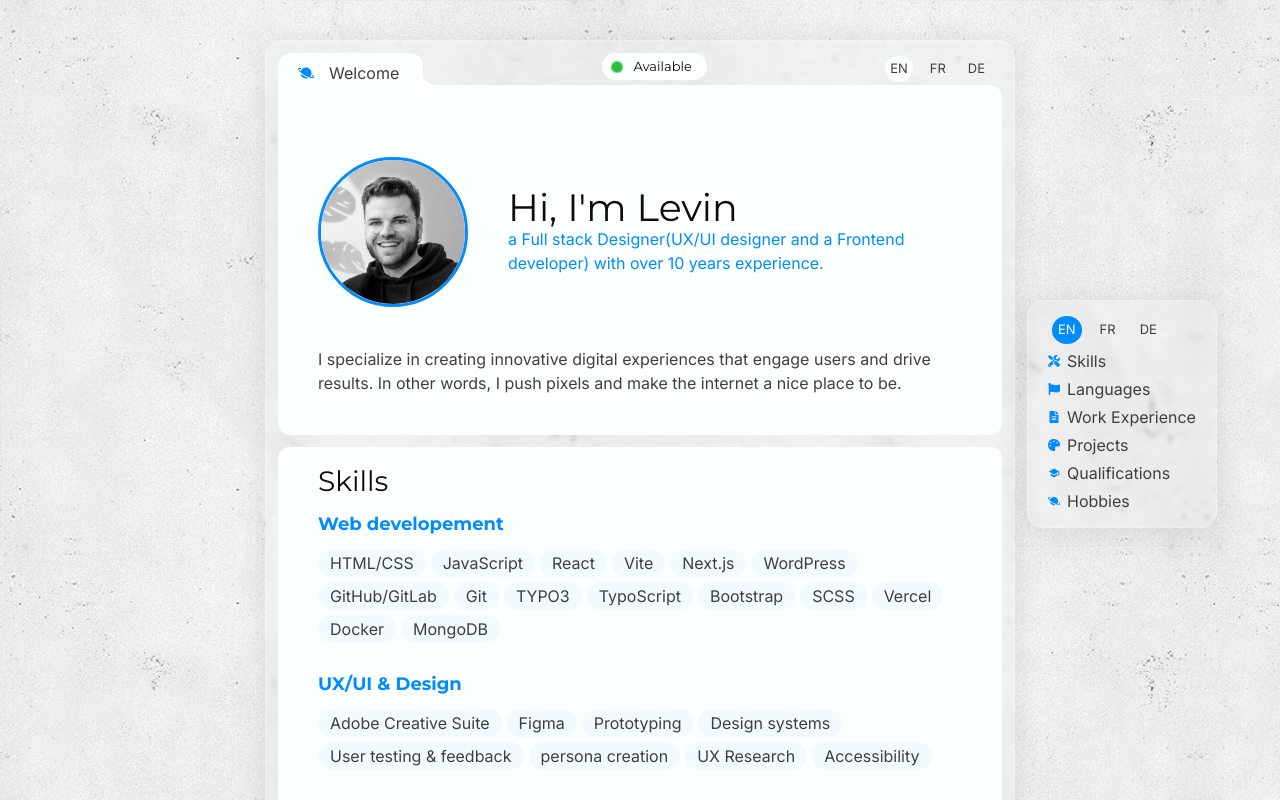
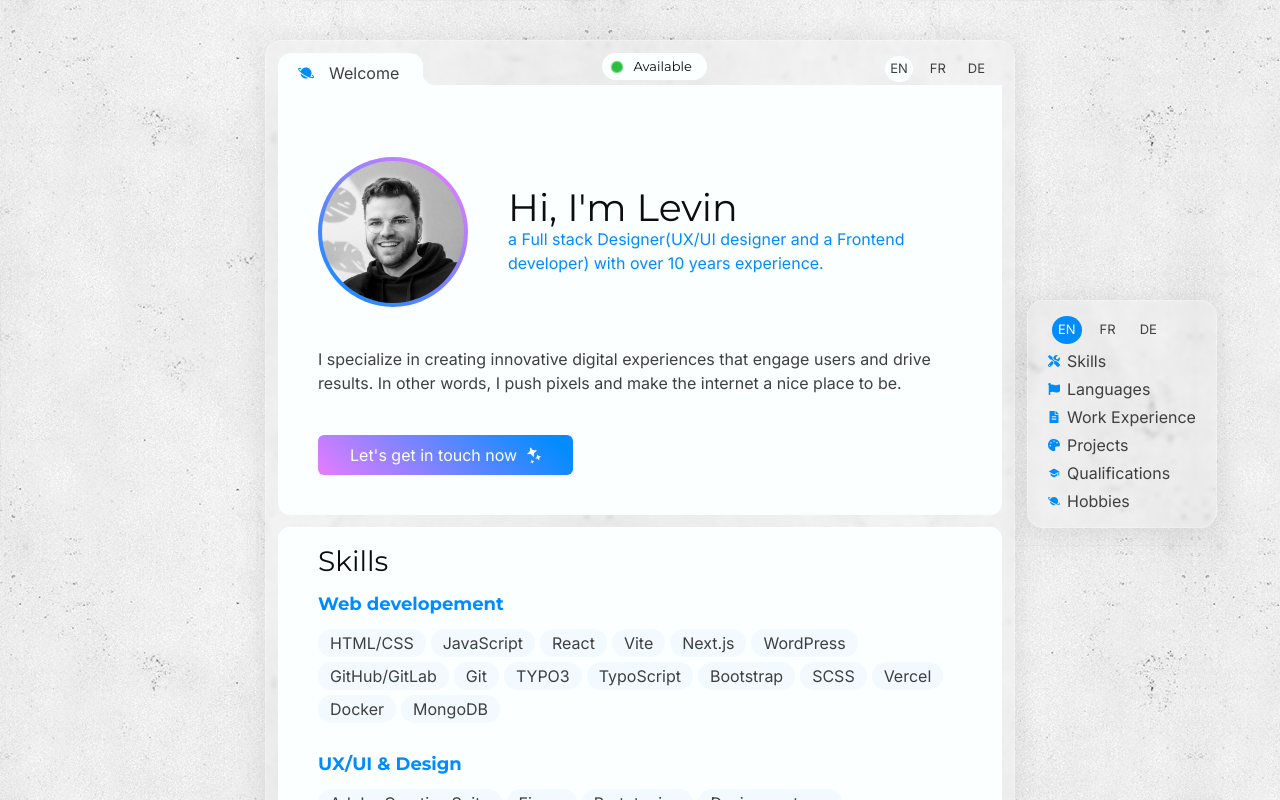
Before and after one commit to levinthiel/personal_website, a Next.js app: page / in a window 1280 px wide. Shown: the top 800 px of the page. Built offline with nearby package versions, Linux system fonts and the light colour scheme.

Commit message:
update react and nextjs and add a CTA and gradients to header component

```diff
--- a/package.json
+++ b/package.json
@@ -9,9 +9,9 @@
     "lint": "eslint"
   },
   "dependencies": {
-    "next": "^15.5.7",
-    "react": "^19.0.1",
-    "react-dom": "^19.0.1",
+    "next": "^16.1.1",
+    "react": "^19.2.3",
+    "react-dom": "^19.2.3",
     "react-icons": "^5.5.0",
     "styled-components": "^6.1.19"
   },
--- a/src/app/globals.css
+++ b/src/app/globals.css
@@ -6,6 +6,7 @@
   --grey:     #E2E2E2;
   --darkgrey: #3f3f3f;
   --blue:     #008CFF;
+  --pink:     #f87bff;
   --darkblue: #0362af;
   --lightblue:#f2f9ff;
   --green:    #2ABE3E;
--- a/src/components/header.jsx
+++ b/src/components/header.jsx
@@ -1,5 +1,6 @@
 import styled from "styled-components";
 import { IoPlanet } from "react-icons/io5";
+import { BsStars } from "react-icons/bs";
 import Image from 'next/image'
 
 export default function Header({ t, setLang, lang }) {
@@ -17,6 +18,7 @@ export default function Header({ t, setLang, lang }) {
                 </LanguagesContainer>
             </TopHeader>
             <HeaderInner>
+                <PortraitAndGreeting>
                     <ImageContainer>
                         <Image
                             src="/portrait.png"
@@ -34,10 +36,14 @@ export default function Header({ t, setLang, lang }) {
                             {t("introP")}
                         </p>
                     </TextContainer>
-            </HeaderInner>
+                </PortraitAndGreeting>
                 <Description>
                     {t("introP2")}
                 </Description>
+                <CTAbtn>
+                    {t("ctaText")} <BsStars />
+                </CTAbtn>
+            </HeaderInner>
         </header>
     );
 }
@@ -145,9 +151,12 @@ const HeaderInner = styled.div`
     background: var(--white);
     padding: 72px 40px 40px 40px;
     border-radius: 0px 12px 0 0;
+    border-radius: 0 0 12px 12px;
+`;
+const PortraitAndGreeting = styled.div`
     display: flex;
+    align-items: center;
     gap: 40px;
-    align-items: center;
 
     @media screen and (max-width: 576px) {
         flex-direction: column;
@@ -158,16 +167,18 @@ const ImageContainer = styled.div`
     display: flex;
     align-items: center;
     width: fit-content;
-
-    img {
     border-radius: 50%;
-        border: solid 3px var(--blue);
+    padding: 4px;
+    background: linear-gradient( 222deg, var(--pink), var(--blue));
     transition:all ease .3s;
 
     &:hover {
-            transform: scale(1.5) rotate(10deg);
-            box-shadow: 0px 0px 12px var(--blue) ;
+        transform: scale(1.1) rotate(10deg);
     }
+
+    img {
+        border-radius: inherit;
+
     }
 `;
 const TextContainer = styled.div`
@@ -180,7 +191,33 @@ const TextContainer = styled.div`
         }
 `;
 const Description = styled.p `
-    background-color: var(--white);
-    padding: 0px 40px 40px 40px;
-    border-radius: 0 0 12px 12px;
+    padding: 40px 0px;
 `;
+const CTAbtn = styled.button`
+    display: flex;
+    align-items: center;
+    gap: 8px;
+    background: linear-gradient(222deg, var(--pink), var(--blue), var(--pink));
+    background-size: 200% 200%;
+    background-position: 0% 50%;
+    color: var(--white);
+    border-radius: 6px;
+    padding: 8px 32px;
+    cursor: pointer;
+    transition: background-position 0.6s ease, gap 0.3s ease, transform 0.3s ease;
+
+    svg {
+        rotate: 160deg;
+        transition: transform 0.3s ease;
+    }
+
+    &:hover {
+        background-position: 100% 50%;
+        gap: 16px;
+        transform: scale(1.1) rotate(-2deg);
+
+        svg {
+        transform: scale(1.3) rotate(350deg);
+        }
+    }
+`;
--- a/src/lib/texts.jsx
+++ b/src/lib/texts.jsx
@@ -8,6 +8,7 @@ export const texts = {
         introP: "a Full stack Designer(UX/UI designer and a Frontend developer) with over 10 years experience.",
 
         introP2: " I specialize in creating innovative digital experiences that engage users and drive results. In other words, I push pixels and make the internet a nice place to be.",
+        ctaText:"Let's get in touch now",
         skillsH2:"Skills",
         skillsgroup1:"Web developement",
 
@@ -105,7 +106,7 @@ export const texts = {
         introH1: "Salut, je m'appelle Levin",
         introP: "je suis designer Full Stack (designer UX/UI et développeur Frontend) avec plus de 10 ans d'expérience.",
         introP2: " Je suis spécialisé dans la création d'expériences numériques innovantes qui engagent les utilisateurs et génèrent des résultats. En d'autres termes, je pousse des pixels et je fais de l'internet un endroit plus sympa.",
-
+        ctaText:"Contactez-moi dès maintenant",
         skillsH2:"Compétences",
         skillsgroup1:"Développement Web",
 
@@ -201,6 +202,7 @@ export const texts = {
         introH1: "Hi, ich bin Levin",
         introP: "ein Full-Stack-Designer (UX/UI-Designer und Frontend-Entwickler) mit über 10 Jahren Erfahrung.",
         introP2: " Ich bin darauf spezialisiert, innovative digitale Erlebnisse zu schaffen, die Nutzer begeistern und Ergebnisse erzielen. Mit anderen Worten: Ich schiebe Pixel und mache das Internet zu einem schöneren Ort.",
+        ctaText:"Mich jetzt Kontaktieren",
 
         skillsH2:"Fähigkeiten",
         skillsgroup1:"Webentwicklung",
```
Also changed, not shown: tsconfig.json (+21 -5 lines), 1 other file (tests, documents, lock files or other folders). Lines whose indentation alone changed are shown as unchanged.
